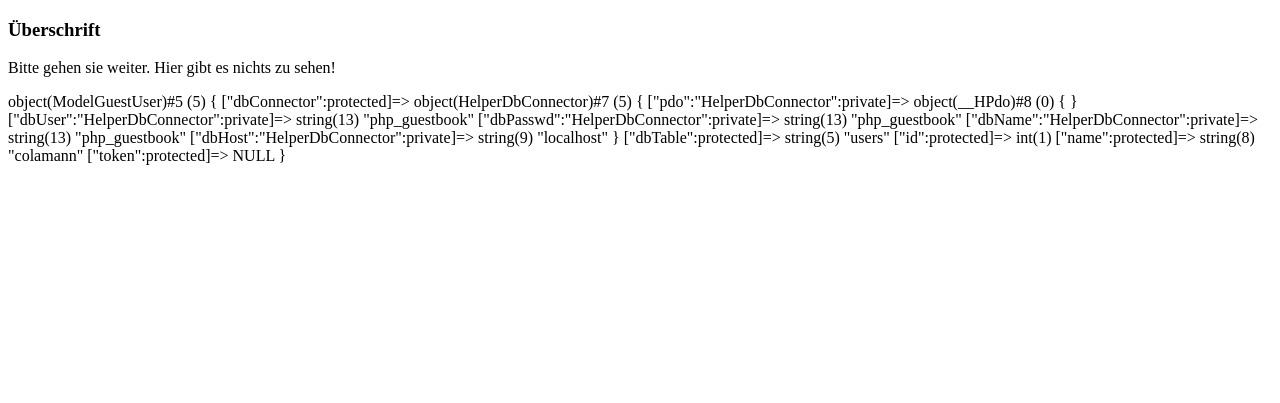
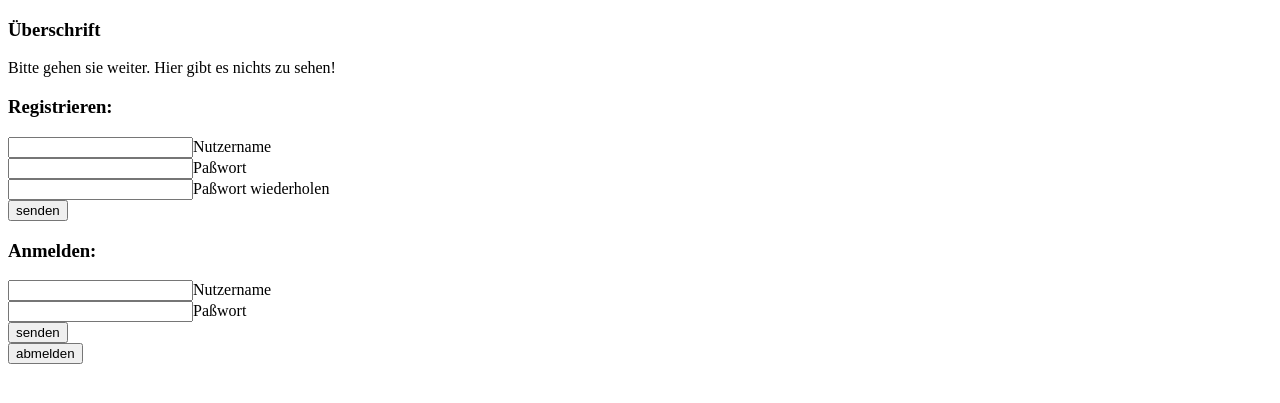
Before and after one commit to benjaminmu/phpGuestbook, a PHP site: page /guestbook.php in a window 1280 px wide. Shown: the top 403 px of the page. Run offline with PHP 8.4, Linux system fonts and the light colour scheme; data comes from the database, SQL or seed files in the repository.

Commit message:
moves classloading to seperate file

```diff
--- a/guestbook.php
+++ b/guestbook.php
@@ -1,11 +1,7 @@
 <?php
-require_once('helper/HelperDbConnector.php');
-require_once('model/ModelDbEntity.php');
-require_once('model/ModelGuestbook.php');
-require_once('model/ModelGuestbookEntry.php');
-require_once('model/ModelUser.php');
-require_once('model/ModelGuestUser.php');
-require_once('model/ModelAdminUser.php');
+session_start();
+
+require_once('loader.php');
 ?>
 
 <!DOCTYPE html>
@@ -38,10 +34,45 @@ require_once('model/ModelAdminUser.php');
     endforeach;
     ?>
 
+    <h3>Registrieren:</h3>
+    <form action="register.php" method="post" class="register">
+        <input type="text" name="username"/><label for="username">Nutzername</label><br />
+        <input type="text" name="password"/><label for="password">Paßwort</label><br />
+        <input type="text" name="passwordRepeat"/><label for="password">Paßwort wiederholen</label><br />
+        <input type="submit" value="senden">
+        <input type="hidden" name="operation" value="register">
+    </form>
+
+    <h3>Anmelden:</h3>
+    <form action="login.php" method="post" class="login">
+        <input type="text" name="username"/><label for="username">Nutzername</label><br />
+        <input type="text" name="password"/><label for="password">Paßwort</label><br />
+        <input type="submit" value="senden">
+        <input type="hidden" name="operation" value="login">
+    </form>
+
+    <form action="logout.php" method="post" class="login">
+        <input type="submit" value="abmelden">
+        <input type="hidden" name="operation" value="logout">
+    </form>
+
     <?php
-    $user = new ModelGuestUser();
-    $user->loadByName('colamann');
-    var_dump($user);
+    if (isset($_POST['action'])) {
+        switch($_POST['action']) {
+            case 'login':
+                $_SESSION['user'] = new ModelGuestUser();
+                $_SESSION['user']->loadByName($_POST['username']);
+
+                if($_SESSION['user']->verify($_POST['password'])) {
+                    // TODO: session login
+                    break;
+                }
+                unset($_SESSION['user']);
+                break;
+        }
+    }
+
+
     ?>
 
 </div>
--- /dev/null
+++ b/loader.php
@@ -0,0 +1,9 @@
+<?php
+
+require_once('helper/HelperDbConnector.php');
+require_once('model/ModelDbEntity.php');
+require_once('model/ModelGuestbook.php');
+require_once('model/ModelGuestbookEntry.php');
+require_once('model/ModelUser.php');
+require_once('model/ModelGuestUser.php');
+require_once('model/ModelAdminUser.php');
```
